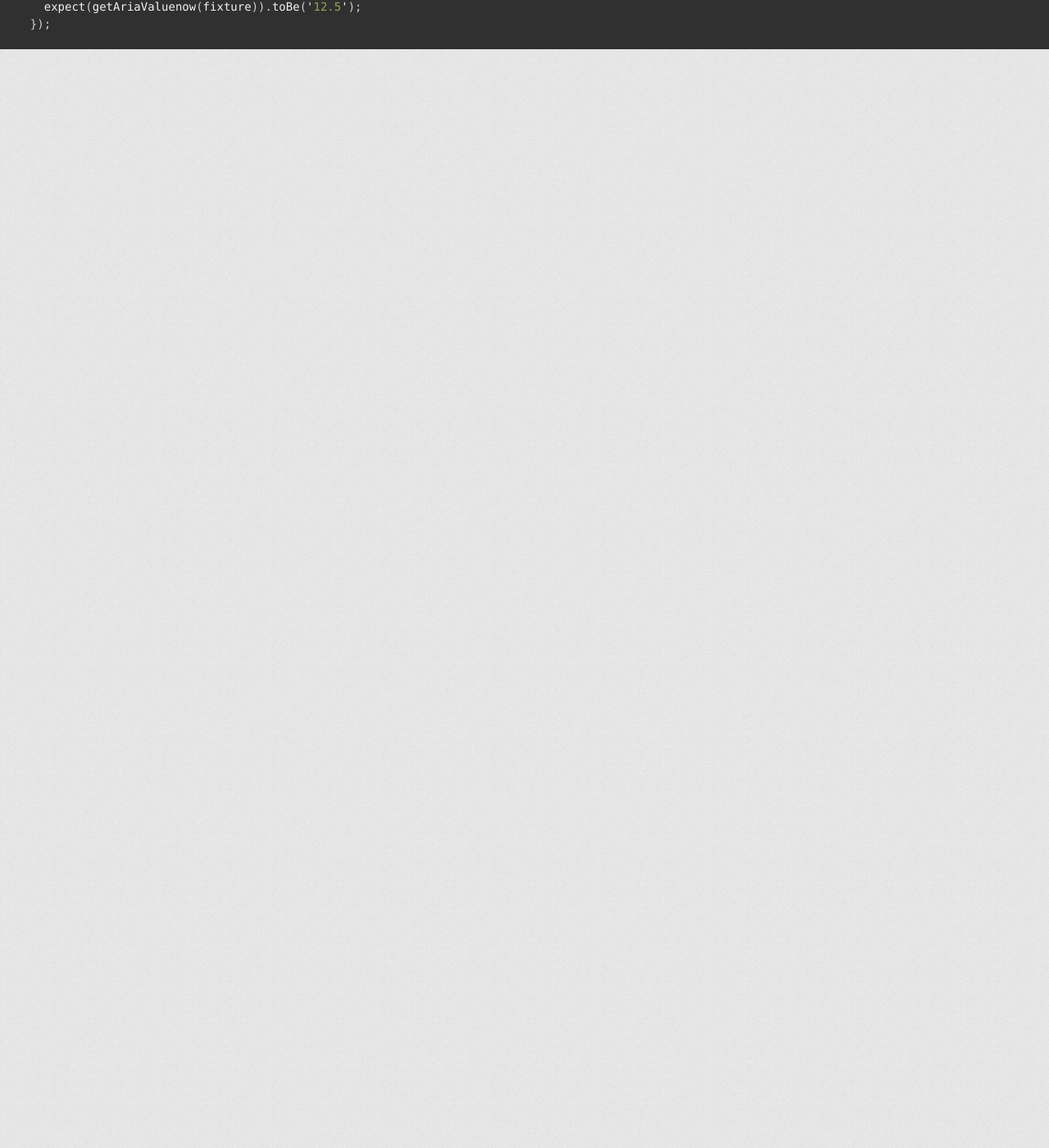
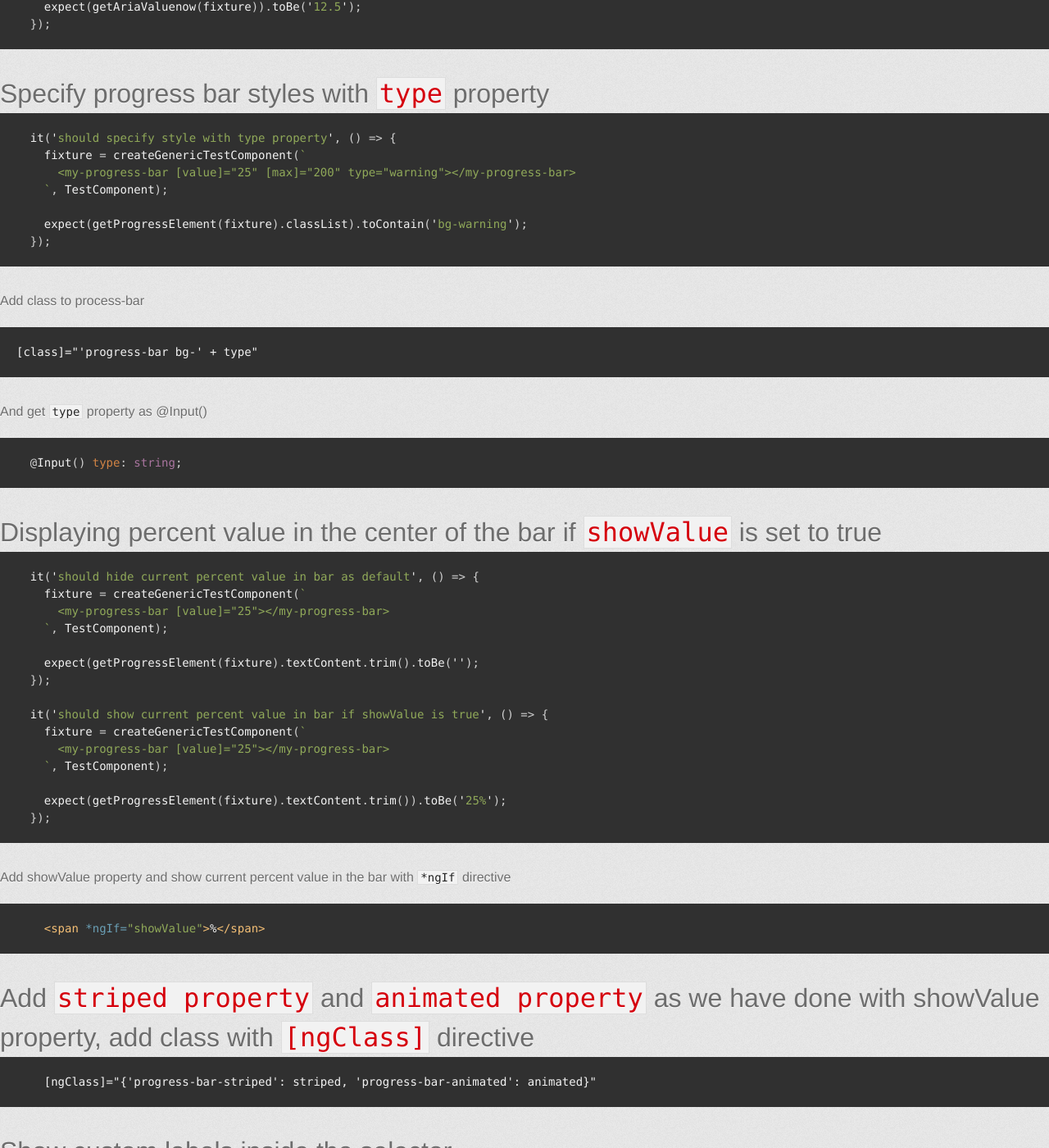
Before and after one commit to stoneyangxu/stoneyangxu.github.io, a Jekyll site: the page built from _posts/2017-04-12-developing-process-bar.md, in a window 1280 px wide and 1400 px high, scrolled down 6157 px. Shown: the whole window at 82% size. Built offline with Jekyll 4.4.1, drawn with Linux system fonts in a browser that asks for light colours; some web fonts are replaced; the repository's description, which GitHub fills in, is left out; before the commit the page ends 6247 px from its top, so only the background shows below that; some of the changed text lies outside the part shown.

Commit message:
add gains when developing progress-bar

````diff
--- a/_posts/2017-04-12-developing-process-bar.md
+++ b/_posts/2017-04-12-developing-process-bar.md
@@ -205,3 +205,68 @@
     expect(getAriaValuenow(fixture)).toBe('12.5');
   });
 ```
+
+# Specify progress bar styles with `type` property
+
+```ts
+  it('should specify style with type property', () => {
+    fixture = createGenericTestComponent(`
+      <my-progress-bar [value]="25" [max]="200" type="warning"></my-progress-bar>
+    `, TestComponent);
+
+    expect(getProgressElement(fixture).classList).toContain('bg-warning');
+  });
+```
+Add class to process-bar
+
+```html
+[class]="'progress-bar bg-' + type"
+```
+And get `type` property as @Input()
+
+```ts
+  @Input() type: string;
+```
+
+# Displaying percent value in the center of the bar if `showValue` is set to true
+
+```ts
+  it('should hide current percent value in bar as default', () => {
+    fixture = createGenericTestComponent(`
+      <my-progress-bar [value]="25"></my-progress-bar>
+    `, TestComponent);
+
+    expect(getProgressElement(fixture).textContent.trim().toBe('');
+  });
+
+  it('should show current percent value in bar if showValue is true', () => {
+    fixture = createGenericTestComponent(`
+      <my-progress-bar [value]="25"></my-progress-bar>
+    `, TestComponent);
+
+    expect(getProgressElement(fixture).textContent.trim()).toBe('25%');
+  });
+```
+
+Add showValue property and show current percent value in the bar with `*ngIf` directive
+
+```html
+    <span *ngIf="showValue">{{getProgressPercent()}}%</span>
+```
+
+# Add `striped property` and `animated property` as we have done with showValue property, add class with `[ngClass]` directive
+
+```html
+    [ngClass]="{'progress-bar-striped': striped, 'progress-bar-animated': animated}"
+```
+
+# Show custom labels inside the selector
+
+```ts
+    <span *ngIf="showValue">{{getProgressPercent()}}%</span><ng-content></ng-content>
+```
+
+# Gains
+- Progress bar supports with bootstrap: `progress, progress-bar, progress-bar-striped, progress-bar-animated`
+- Element width with `w-{percent}` class
+- Add class with `class`, `[class]` and `[ngClass]` directive
--- a/assets/css/style.scss
+++ b/assets/css/style.scss
@@ -18,3 +18,8 @@
 pre code {
   font-family: Monaco,Consolas,Andale Mono,Ubuntu Mono,monospace
 }
+
+h1 code.highlighter-rouge {
+  font-size: 32px;
+  color: #d5000d;
+}
````
